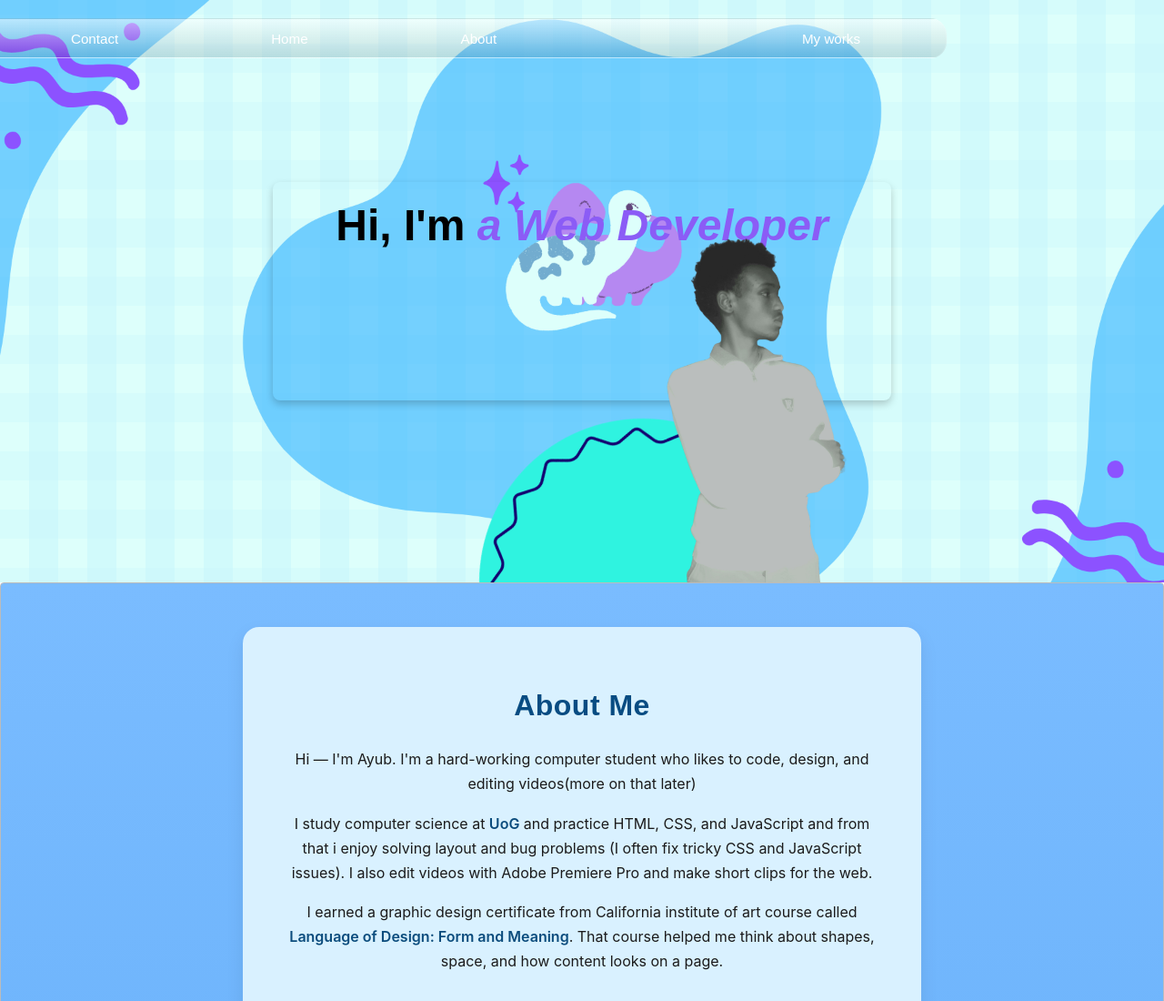
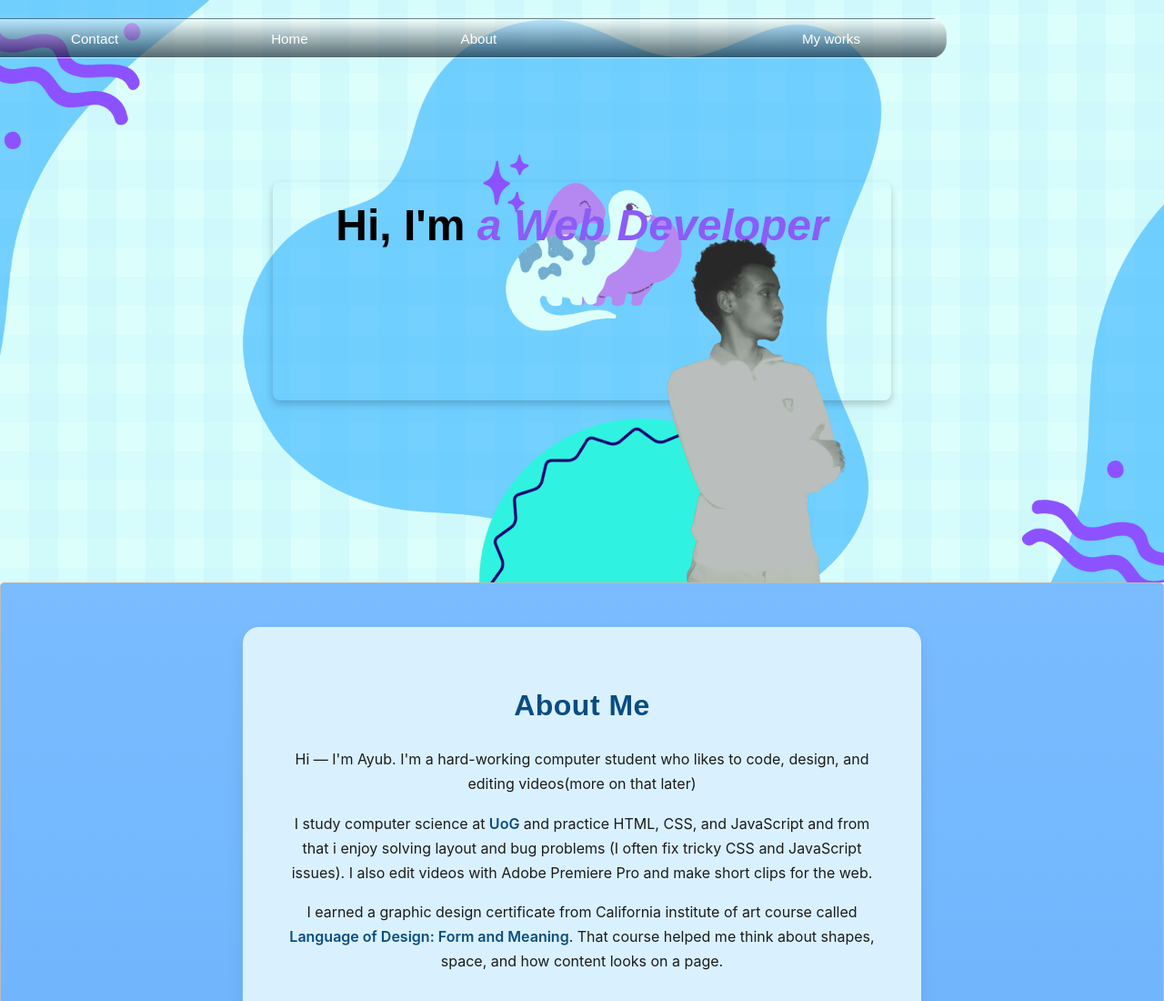
Before and after one commit to ayub-abduljelil/ayub-abduljelil.github.io, a plain HTML site: page index.html in a window 1280 px wide. Shown: the top 1100 px of the page at 91% size. Drawn offline with Linux system fonts and the light colour scheme.

Commit message:
Add files via upload

```diff
--- a/style.css
+++ b/style.css
@@ -92,8 +92,9 @@ nav.zone.sticky{
   position:fixed;top:20px;left:40%;transform:translateX(-50%);
   width:80%;z-index:30;display:grid;grid-auto-flow:column;gap:12px;
   padding:10px 16px;border-radius:18px;border:1px solid rgba(255,255,255,.12);
-  background:linear-gradient(0deg,rgba(10,20,30,.12),rgba(255,255,255,.5));
+  background:linear-gradient(0deg,rgba(10,20,30,.62),rgba(255,255,255,.5));
   justify-items:center;align-items:center;cursor:pointer;
+  text-shadow: 5px;
 }
 nav.zone.sticky .nav-link{color:#fff;font-size:.95rem;text-decoration:none}
 nav.zone.sticky .nav-link:hover{text-decoration:underline}
```
